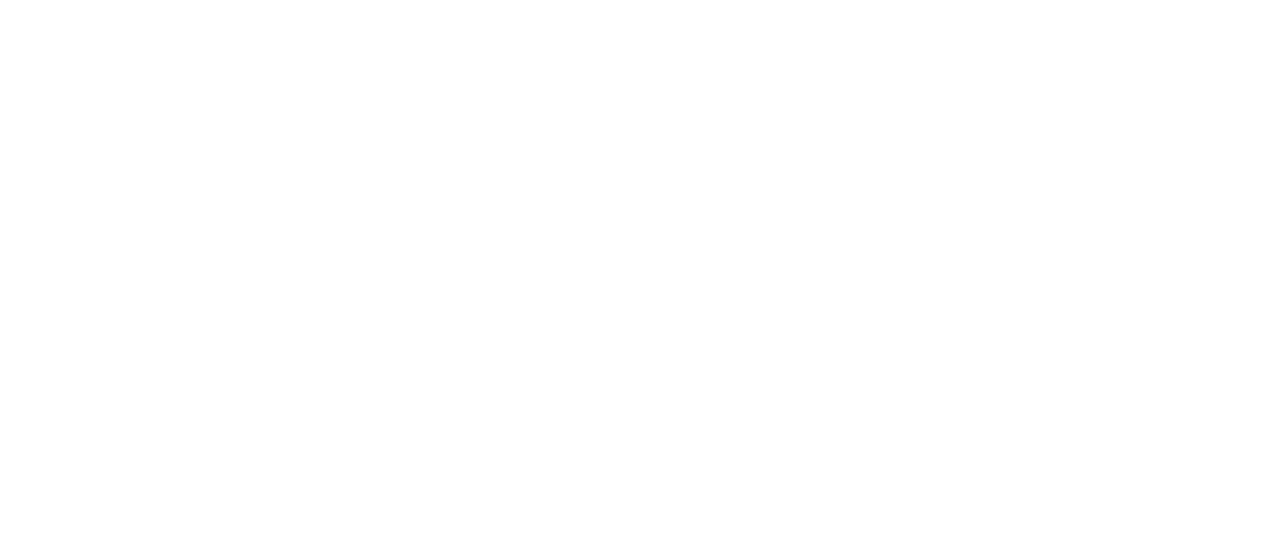
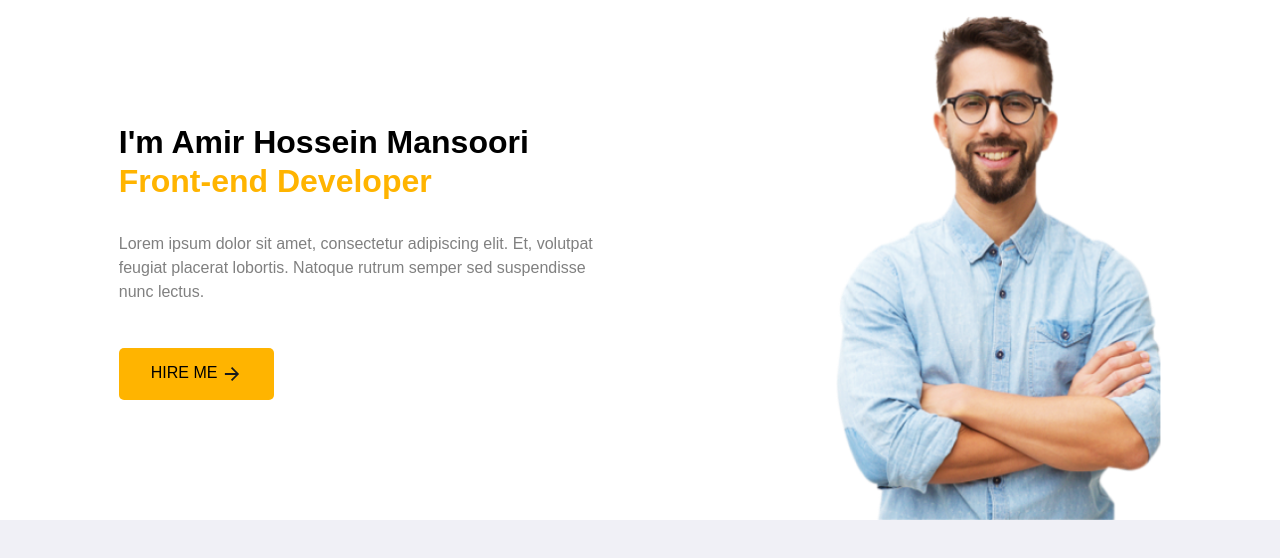
Before and after one commit to mans82/IE_HW1, a plain HTML site: page index.html in a window 1280 px wide. Drawn offline with nearby package versions, Linux system fonts and the light colour scheme; files that its build step writes are made by us from their sources.

Commit message:
Add basic intro section

```diff
--- a/index.html
+++ b/index.html
@@ -3,11 +3,31 @@
 
 <head>
     <meta name="viewport" content="width=device-width, initial-scale=1.0">
+    <link rel="stylesheet" type="text/css" href="style.css">
     <title>About Me</title>
 </head>
 
 <body>
-
+    <div id="intro">
+        <div id="intro-text">
+            <p id="intro-title">
+                I'm Amir Hossein Mansoori
+                <br />
+                <span>
+                    Front-end Developer
+                </span>
+            </p>
+            <p id="intro-paragraph">
+                Lorem ipsum dolor sit amet, consectetur adipiscing elit. Et, volutpat feugiat placerat lobortis. Natoque
+                rutrum semper sed suspendisse nunc lectus.
+            </p>
+            <div class="button" id="hire-me-button">
+                HIRE ME
+                <img class="small-icon" src="img/arrow-right.svg">
+            </div>
+        </div>
+        <img id="my-image-big" src="img/Your Image.png" />
+    </div>
 </body>
 
 </html>
--- /dev/null
+++ b/style.scss
@@ -0,0 +1,64 @@
+$font-face: sans-serif;
+
+$color-gray: grey;
+$color-yellow: #FFB400;
+$color-bluegray: #F0F0F6;
+
+body {
+    font-family: $font-face;
+    background-color: $color-bluegray;
+    margin: 0px;
+}
+
+#intro {
+    display: flex;
+    flex-flow: row wrap;
+    background-color: white
+}
+
+#intro-text {
+    max-width: 30em;
+    margin: auto;
+}
+
+#intro-title {
+    font-size: 2em;
+    line-height: 1.2em;
+    font-weight: bold;
+
+    span {
+        color: $color-yellow;
+    }
+}
+
+#intro-paragraph {
+    color: $color-gray;
+    line-height: 1.5em;
+}
+
+#my-image-big {
+    width: 325px;
+    margin: auto;
+}
+
+.button {
+    padding: 16px 32px;
+    background-color: $color-yellow;
+    display: inline;
+    font-size: 16px;
+    border-radius: 5px;
+
+    * {
+        vertical-align: middle;
+    }
+}
+
+#hire-me-button {
+    margin: 28px auto;
+    float: left;
+}
+
+.small-icon {
+    margin: 2px;
+    width: 1em;
+}
```
Also changed, not shown: img/Your Image.png (added), img/arrow-right.svg (added).
